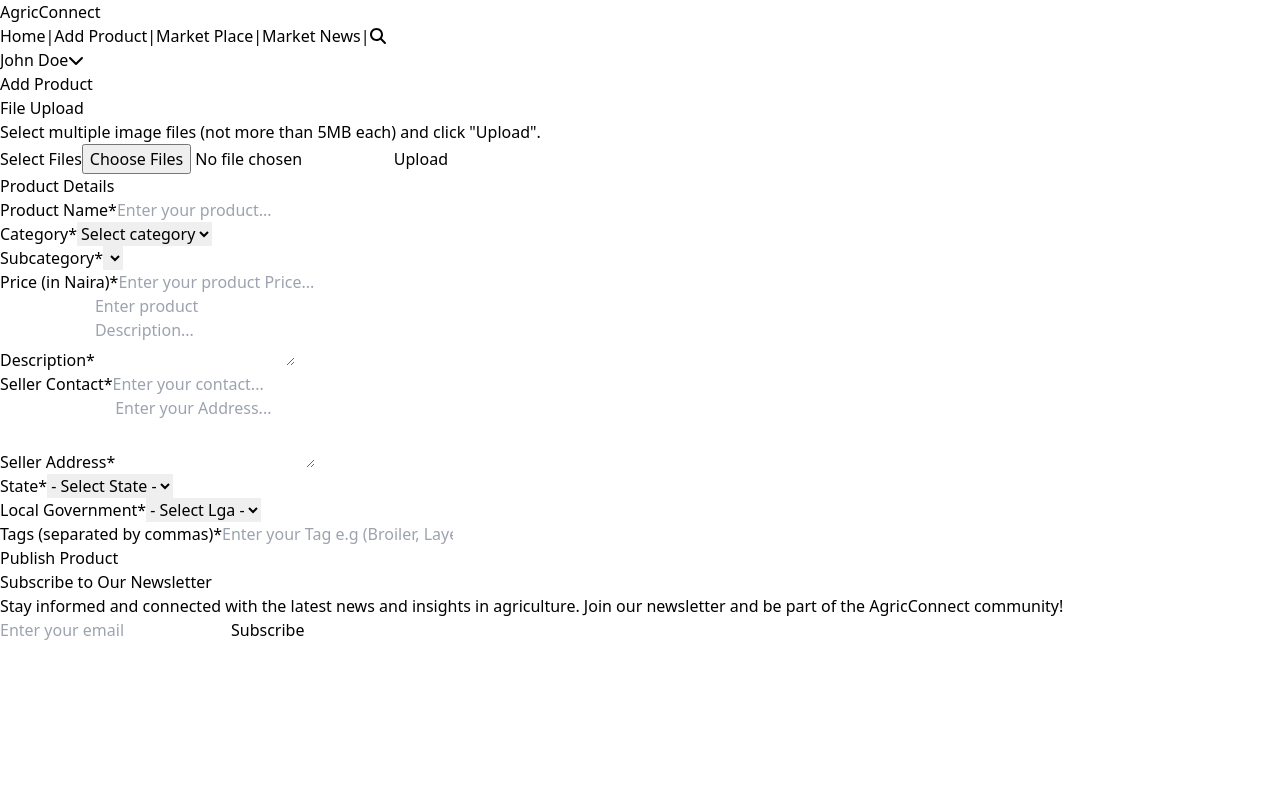
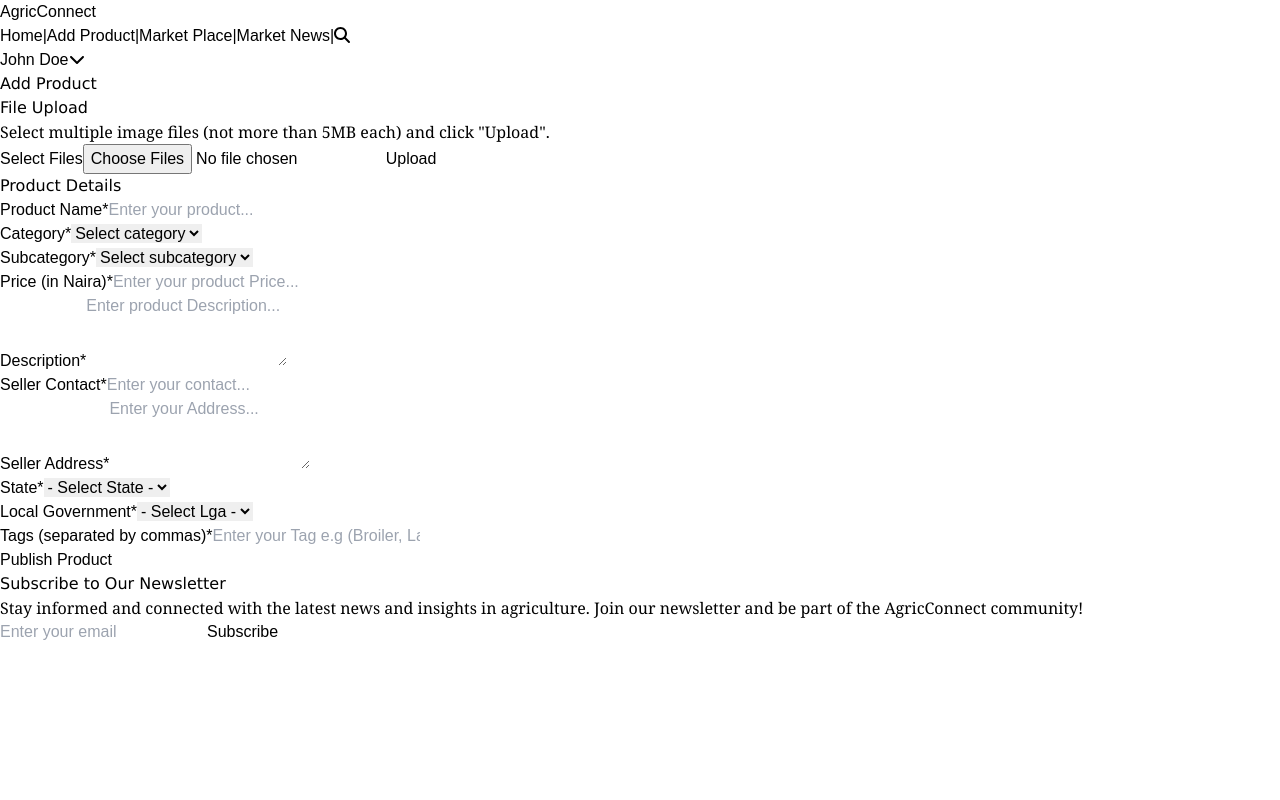
Before and after one commit to nobledeveloper01/capstone-project, a React (Vite) app: page /home/add-product in a window 1280 px wide. Shown: the top 800 px of the page. Built offline with nearby package versions, Linux system fonts and the light colour scheme.

Commit message:
worked on the add product page

```diff
--- a/src/components/Home.jsx
+++ b/src/components/Home.jsx
@@ -105,9 +105,7 @@
 
         <nav className="lg:flex lg:space-x-4 mt-4 lg:mt-0 text-white">
           <NavLink
-            exact
             to="/home"
-            activeClassName="border-b-2 border-white active-link"
             className="hover:text-gray-300"
           >
             Home
@@ -115,7 +113,6 @@
           <span className="border-r border-gray-600 px-2">|</span>
           <NavLink
             to="/home/add-product"
-            activeClassName="border-b-2 border-white active-link"
             className="hover:text-gray-300"
           >
             Add Product
@@ -123,7 +120,6 @@
           <span className="border-r border-gray-600 px-2">|</span>
           <NavLink
             to="/home/marketplace"
-            activeClassName="border-b-2 border-white active-link"
             className="hover:text-gray-300"
           >
             Market Place
@@ -131,7 +127,6 @@
           <span className="border-r border-gray-600 px-2">|</span>
           <NavLink
             to="/home/marketnews"
-            activeClassName="border-b-2 border-white active-link"
             className="hover:text-gray-300"
           >
             Market News
--- a/src/components/Navigations/AddProduct.jsx
+++ b/src/components/Navigations/AddProduct.jsx
@@ -4,19 +4,21 @@
 import axios from "axios";
 import Newsletter from "../Newsletter";
 import Footer from "../Footer";
-
+import { Link, useNavigate } from "react-router-dom";
 
 export default function AddProduct() {
-  const [product, setProduct] = useState('');
-  const [category, setCategory] = useState('');
-  const [subcategory, setSubcategory] = useState('');
-  const [price, setPrice] = useState('');
-  const [description, setDescription] = useState('');
-  const [address, setAddress] = useState('');
-  const [state, setState] = useState('');
+  const navigate = useNavigate();
+  const [product, setProduct] = useState("");
+  const [selectedCategory, setSelectedCategory] = useState("");
+  const [subCategories, setSubCategories] = useState([]);
+  const [selectedSubcategory, setSelectedSubcategory] = useState("");
+  const [price, setPrice] = useState("");
+  const [description, setDescription] = useState("");
+  const [sellerContact, setSellerContact] = useState("");
+  const [address, setAddress] = useState("");
   const [lgas, setLgas] = useState([]);
-  const [tags, setTags] = useState('');
-  const [error, setError] = useState('');
+  const [tags, setTags] = useState("");
+  const [error, setError] = useState("");
   const [selectedState, setSelectedState] = useState("");
   const [selectedLga, setSelectedLga] = useState("");
 
@@ -25,35 +27,80 @@
 
     if (
       !product ||
-      !category ||
-      !subcategory ||
+      !selectedCategory ||
+      !selectedSubcategory ||
       !price ||
       !description ||
+      !sellerContact ||
       !address ||
-      !state ||
-      !localGovernment ||
+      !selectedState ||
+      !selectedLga ||
       !tags
     ) {
       setError("Please fill all fields.");
       return;
     }
 
-    // Proceed with the form submission logic
-    console.log("Product submitted:", product);
-    // Add additional logic to handle the form submission
-    alert(
-      "Your have successfully added your product"
-    );
-    navigate("/home");
+    // Create a data object with the form values to send to the backend
+  const data = {
+    product,
+    category: selectedCategory,
+    subcategory: selectedSubcategory,
+    price,
+    description,
+    sellerContact,
+    address,
+    state: selectedState,
+    lga: selectedLga,
+    tags,
   };
 
-  const handleChange = (e) => {
-    const { name, value } = e.target;
-    setProduct((prevProduct) => ({
-      ...prevProduct,
-      [name]: value,
-    }));
+  // Make a POST request to your backend API to save the data
+  axios
+    .post("YOUR_BACKEND_API_URL", data)
+    .then((response) => {
+      console.log("Product submitted:", response.data);
+      alert("Your have successfully added your product");
+      navigate("/home");
+    })
+    .catch((error) => {
+      console.error("Error submitting product:", error);
+    });
 };
+
+  const handleCategoryChange = (e) => {
+    setSelectedCategory(e.target.value);
+    setSelectedSubcategory(""); // Reset the selected local government when the category changes
+  };
+
+  const handleSubcategoryChange = (e) => {
+    setSelectedSubcategory(e.target.value); // Update selected subcategory state
+  };
+
+  useEffect(() => {
+    // Fetch subcategories data from the API based on the selected category
+    if (selectedCategory) {
+      axios
+        .get(
+          "https://raw.githubusercontent.com/Godspraise01/state-lga/main/subcategories.json"
+        )
+        .then((response) => {
+          const categoryData = response.data;
+          const selectedCategoryData = categoryData.find (
+            (categoryData) => categoryData.category === selectedCategory
+          );
+          if (selectedCategoryData && selectedCategoryData.subcategories){
+            setSubCategories(selectedCategoryData.subcategories);
+          }else {
+            setSubCategories([]);
+          }
+        })
+        .catch((error) => {
+          console.error("Error fetching subcategories data:", error);
+        });
+    }
+  }, [selectedCategory]);
+
   const handleStateChange = (e) => {
     setSelectedState(e.target.value);
     setSelectedLga(""); // Reset the selected local government when the state changes
@@ -61,7 +108,7 @@
 
   const handleLgaChange = (e) => {
     setSelectedLga(e.target.value);
-  }
+  };
 
   useEffect(() => {
     if (selectedState) {
@@ -88,11 +135,14 @@
     }
   }, [selectedState]);
 
+
   return (
     <div>
       <Header />
       <div className="container mx-auto mt-8">
-        <h1 className="text-3xl py-4 px-4 text-white bg-gray-600 font-bold mb-8 mx-0">Add Product</h1>
+        <h1 className="text-3xl py-4 px-4 text-white bg-gray-600 font-bold mb-8 mx-0">
+          Add Product
+        </h1>
 
         <div className="flex flex-col md:flex-row md:mb-5">
           {/* First div for image upload */}
@@ -115,8 +165,8 @@
                   type="text"
                   id="productName"
                   name="productName"
-                  value={product.productName}
-                  onChange={handleChange}
+                  value={product}
+                  onChange={(e) => setProduct(e.target.value)}
                   className="w-full px-4 py-2 border-2 border-green-600 rounded-xl focus:outline-none focus:border-green-900"
                   placeholder="Enter your product..."
                   required
@@ -131,13 +181,12 @@
                 >
                   Category*
                 </label>
-                {/* Replace this with a dropdown menu */}
                 <select
                   type="text"
                   id="category"
                   name="category"
-                  value={product.category}
-                  onChange={handleChange}
+                  value={selectedCategory}
+                  onChange={handleCategoryChange}
                   className="w-full px-4 py-2 border-2 border-green-600 rounded-xl focus:outline-none focus:border-green-900"
                   required
                 >
@@ -162,18 +211,23 @@
                 >
                   Subcategory*
                 </label>
-                {/* Replace this with a dropdown menu */}
                 <select
                   type="text"
                   id="subcategory"
                   name="subcategory"
-                  value={product.subcategory}
-                  onChange={handleChange}
+                  value={selectedSubcategory}
+                  onChange={handleSubcategoryChange}
                   className="w-full px-4 py-2 border-2 border-green-600 rounded-xl focus:outline-none focus:border-green-900"
                   required
-                />
+                >
+                  <option value="">Select subcategory</option>
+                  {subCategories.map((subCategories) => (
+                    <option key={subCategories} value={subCategories}>
+                      {subCategories}
+                    </option>
+                  ))}
+                </select>
               </div>
-
               {/* Price */}
               <div className="mb-4">
                 <label
@@ -186,8 +240,8 @@
                   type="number"
                   id="price"
                   name="price"
-                  value={product.price}
-                  onChange={handleChange}
+                  value={price}
+                  onChange={(e) => setPrice(e.target.value)}
                   className="w-full px-4 py-2 border-2 border-green-600 rounded-xl focus:outline-none focus:border-green-900"
                   placeholder="Enter your product Price..."
                   required
@@ -205,8 +259,8 @@
                 <textarea
                   id="description"
                   name="description"
-                  value={product.description}
-                  onChange={handleChange}
+                  value={description}
+                  onChange={(e) => setDescription(e.target.value)}
                   rows={3}
                   className="w-full px-4 py-2 border-2 border-green-600 rounded-xl focus:outline-none focus:border-green-900"
                   placeholder="Enter product Description..."
@@ -226,8 +280,8 @@
                   type="number"
                   id="phone number"
                   name="phone number"
-                  value={product.phoneNumber}
-                  onChange={handleChange}
+                  value={sellerContact}
+                  onChange={(e) => setSellerContact(e.target.value)}
                   className="w-full px-4 py-2 border-2 border-green-600 rounded-xl focus:outline-none focus:border-green-900"
                   placeholder="Enter your contact..."
                   required
@@ -245,8 +299,8 @@
                 <textarea
                   id="address"
                   name="address"
-                  value={product.address}
-                  onChange={handleChange}
+                  value={address}
+                  onChange={(e) => setAddress(e.target.value)}
                   rows={3}
                   className="w-full px-4 py-2 border-2 border-green-600 rounded-xl focus:outline-none focus:border-green-900"
                   placeholder="Enter your Address..."
@@ -262,7 +316,6 @@
                 >
                   State*
                 </label>
-                {/* Replace this with a dropdown menu or an input with API-based auto-suggestions */}
                 <select
                   type="text"
                   id="state"
@@ -353,7 +406,7 @@
                   id="tags"
                   name="tags"
                   value={product.tags}
-                  onChange={handleChange}
+                  onChange={(e) => setTags(e.target.value)}
                   className="w-full px-4 py-2 border-2 border-green-600 rounded-xl focus:outline-none focus:border-green-900"
                   placeholder="Enter your Tag e.g (Broiler, Layer, White yam, Yellow yam etc)"
                   required
@@ -370,7 +423,9 @@
                 </button>
               </div>
               <div className="text-right">
-              {error && <p className="text-red-500 text-sm text-center">{error}</p>}
+                {error && (
+                  <p className="text-red-500 text-sm text-center">{error}</p>
+                )}
               </div>
             </form>
           </div>
--- a/src/index.css
+++ b/src/index.css
@@ -1,3 +1,22 @@
 @tailwind base;
 @tailwind components;
 @tailwind utilities;
+
+body {
+    font-family: "Arial", "Helvetica", sans-serif;
+  }
+
+  /* Fallback for sans-serif fonts */
+  h1, h2, h3, h4, h5, h6 {
+    font-family: "Verdana", "Geneva", sans-serif;
+  }
+
+  /* Fallback for serif fonts */
+  blockquote, p {
+    font-family: "Georgia", serif;
+  }
+
+  /* Fallback for monospace fonts */
+  pre, code {
+    font-family: "Courier New", "Courier", monospace;
+  }
```
Also changed, not shown: 4 other files (tests, documents, lock files or other folders). Lines whose indentation alone changed are shown as unchanged.
